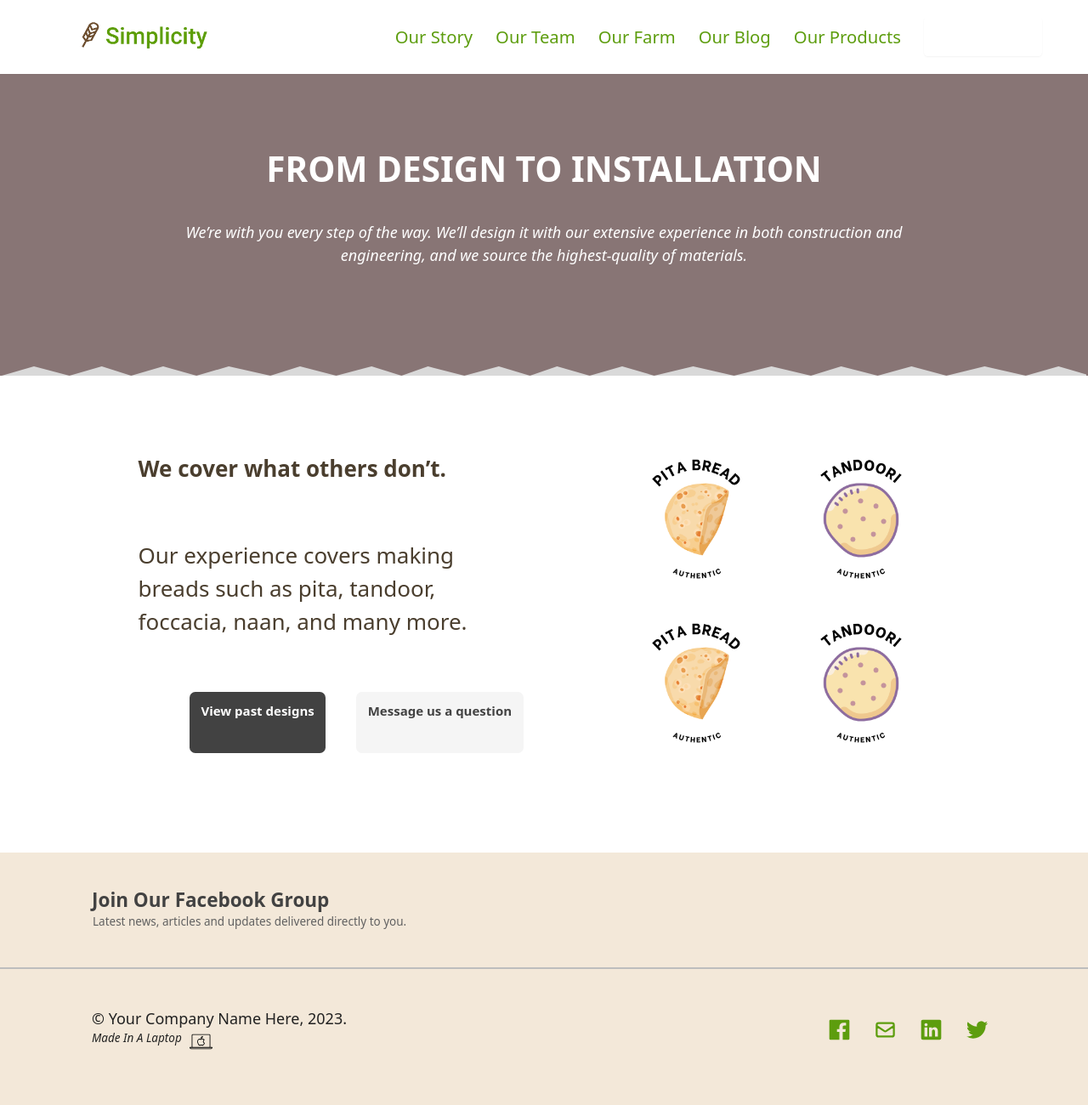
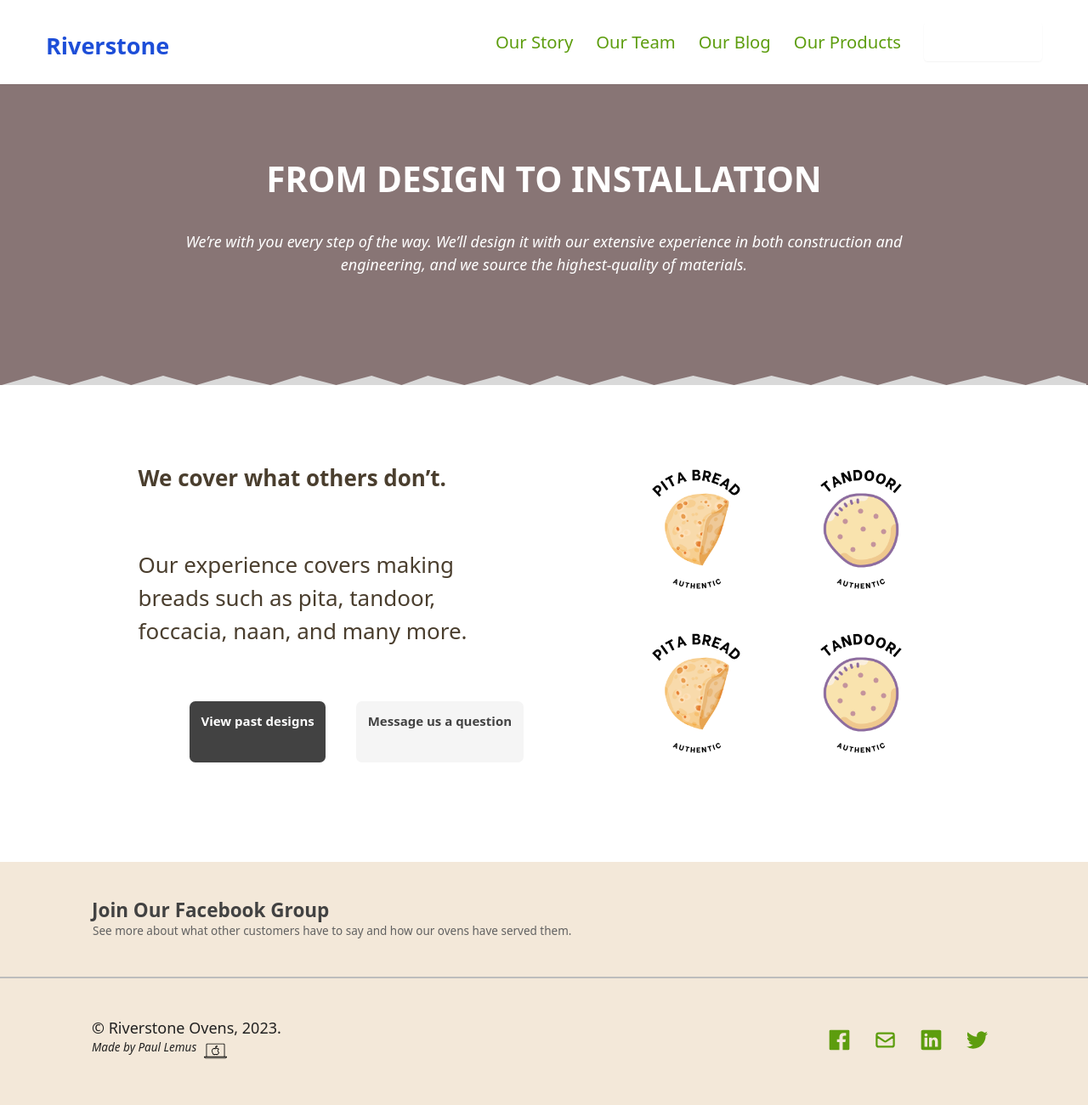
Before and after one commit to helpotters/riverstone, a Gatsby site: page / in a window 1280 px wide. Shown: the top 1300 px of the page at 85% size. Built offline with nearby package versions, Linux system fonts and the light colour scheme; Gatsby itself is replaced by a stand-in of ours; what @tailwindcss/custom-forms, tailwindcss-aspect-ratio, tailwindcss-responsive-embed would draw is missing.

Commit message:
feat: updated header and footers

```diff
--- a/gatsby-config.js
+++ b/gatsby-config.js
@@ -1,10 +1,9 @@
 module.exports = {
   siteMetadata: {
-    title: 'Simplicity Itself',
-    description:
-      'A Simple, Free Gatsby/TailwindCSS Starter Theme For Business Websites',
-    author: 'https://PlanFlow.dev',
-    company: 'Your Company Name Here',
+    title: 'Riverstone OVens',
+    description: 'Food-specific commercial ovens for your restaurant',
+    author: 'https://helpotters.com',
+    company: 'Riverstone Ovens',
   },
   plugins: [
     'gatsby-plugin-postcss',
--- a/public/page-data/sq/d/1828880655.json
+++ b/public/page-data/sq/d/1828880655.json
@@ -1 +1 @@
-{"data":{"site":{"siteMetadata":{"title":"Simplicity Itself","company":"Your Company Name Here"}}}}
+{"data":{"site":{"siteMetadata":{"title":"Riverstone OVens","company":"Riverstone Ovens"}}}}
--- a/public/page-data/sq/d/63159454.json
+++ b/public/page-data/sq/d/63159454.json
@@ -1 +1 @@
-{"data":{"site":{"siteMetadata":{"title":"Simplicity Itself","description":"A Simple, Free Gatsby/TailwindCSS Starter Theme For Business Websites","author":"https://PlanFlow.dev"}}}}
+{"data":{"site":{"siteMetadata":{"title":"Riverstone OVens","description":"Food-specific commercial ovens for your restaurant","author":"https://helpotters.com"}}}}
--- a/src/components/Footer.js
+++ b/src/components/Footer.js
@@ -10,7 +10,8 @@ const Footer = ({ companyName }) => (
           Join Our Facebook Group
         </h2>
         <p className="pl-px text-xs text-center text-gray-700 sm:text-left">
-          Latest news, articles and updates delivered directly to you.
+          See more about what other customers have to say and how our ovens have
+          served them.
         </p>
       </div>
     </div>
@@ -20,7 +21,7 @@ const Footer = ({ companyName }) => (
           © {companyName}, {new Date().getFullYear()}.{' '}
         </span>
         <span className="flex justify-center mt-4 text-xs italic sm:mt-0 sm:justify-start">
-          Made In A Laptop
+          Made by Paul Lemus
           <img
             className="w-6 ml-2"
             alt="A Laptop"
--- a/src/components/Header.js
+++ b/src/components/Header.js
@@ -12,15 +12,14 @@ function Header({ siteTitle }) {
         <Link to="/" className="">
           <div className="no-underline opacity-100 hover:text-white hover:no-underline">
             <span className="pl-2 text-2xl text-blue">
-              <img alt="Simplicity Farms" className="inline w-48" src={mainLogo} />
+              <p className="font-bold">Riverstone</p>
               {/* {siteTitle} */}
             </span>
           </div>
         </Link>
         <div
-          className={`${
-            isExpanded ? `hidden` : `hidden`
-          } sm:hidden md:hidden lg:block text-lg`}
+          className={`${isExpanded ? `hidden` : `hidden`
+            } sm:hidden md:hidden lg:block text-lg`}
         >
           {[
             {
@@ -30,10 +29,6 @@ function Header({ siteTitle }) {
             {
               route: `/our-team`,
               title: `Our Team`,
-            },
-            {
-              route: `/our-farm`,
-              title: `Our Farm`,
             },
             {
               route: `/our-blog`,
@@ -76,9 +71,8 @@ function Header({ siteTitle }) {
           </button>
           {/* beginning of small navbar */}
           <div
-            className={`${
-              isExpanded ? `block` : `hidden`
-            } lg:hidden text-lg relative float-right inline-block text-left`}
+            className={`${isExpanded ? `block` : `hidden`
+              } lg:hidden text-lg relative float-right inline-block text-left`}
           >
             <div className="absolute right-0 w-48 mt-2 origin-top-right rounded-md shadow-lg">
               <div className="bg-white rounded-md shadow-xs">
```
